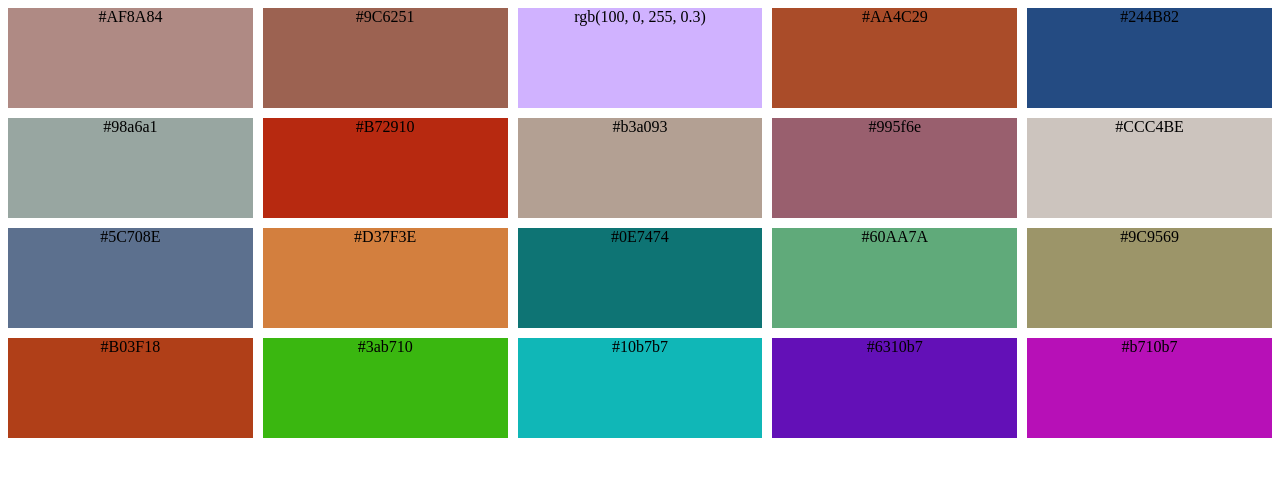
After one commit to Stannesen/TheRareBanana, a PHP site: page /color.html in a window 1280 px wide. The commit adds this page. Shown: the top 477 px of the page. Run offline with PHP 8.4, Linux system fonts and the light colour scheme.

Commit message:
Adding color page

```diff
--- /dev/null
+++ b/color.html
@@ -0,0 +1,44 @@
+<!DOCTYPE html>
+<html lang="en">
+<head>
+    <meta charset="UTF-8">
+    <meta name="viewport" content="width=device-width, initial-scale=1.0">
+    <meta http-equiv="X-UA-Compatible" content="ie=edge">
+    <title>Colors</title>
+    <style>
+        body{
+            display: grid;
+            grid-template-columns: repeat(5, 1fr);
+            grid-gap: 10px;
+            grid-auto-rows: minmax(100px, auto);
+        }
+        .box{
+            height: 100px;
+            text-align: center;
+        }
+    </style>
+</head>
+<body>
+    <div class="box" style="background: #AF8A84;">#AF8A84</div>
+    <div class="box" style="background: #9C6251">#9C6251</div>
+    <div class="box" style="background: rgb(100, 0, 255, 0.3)">rgb(100, 0, 255, 0.3)</div>
+    <div class="box" style="background: #AA4C29">#AA4C29</div>
+    <div class="box" style="background: #244B82">#244B82</div>
+    <div class="box" style="background: #98a6a1">#98a6a1</div>
+    <div class="box" style="background: #B72910">#B72910</div>
+    <div class="box" style="background: #b3a093">#b3a093</div>
+    <div class="box" style="background: #995f6e">#995f6e</div>
+    <div class="box" style="background: #CCC4BE">#CCC4BE</div>
+    <div class="box" style="background: #5C708E">#5C708E</div>
+    <div class="box" style="background: #D37F3E">#D37F3E</div>
+    <div class="box" style="background: #0E7474">#0E7474</div>
+    <div class="box" style="background: #60AA7A">#60AA7A</div>
+    <div class="box" style="background: #9C9569">#9C9569</div>
+    <div class="box" style="background: #B03F18">#B03F18</div>
+    <div class="box" style="background: #3ab710">#3ab710</div>
+    <div class="box" style="background: #10b7b7">#10b7b7</div>
+    <div class="box" style="background: #6310b7">#6310b7</div>
+    <div class="box" style="background: #b710b7">#b710b7</div>
+
+</body>
+</html>
```
Also changed, not shown: css/home.css (+5 -4 lines), index.html (+17 -37 lines), scripts/converter.js (+11 -6 lines), scss/home.scss (+4 -4 lines), 1 other file.
